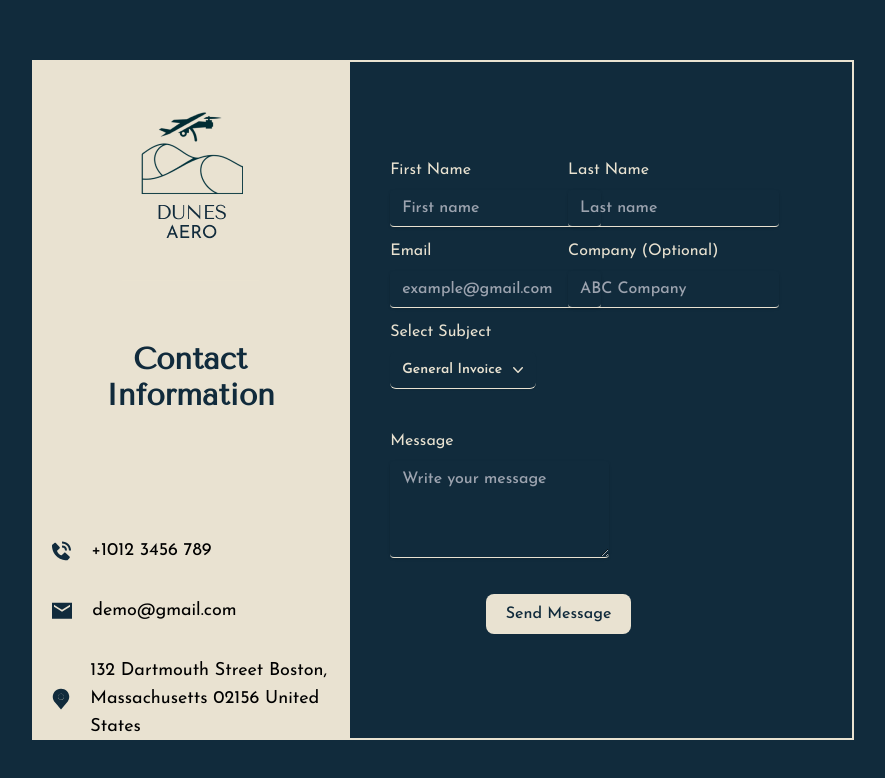
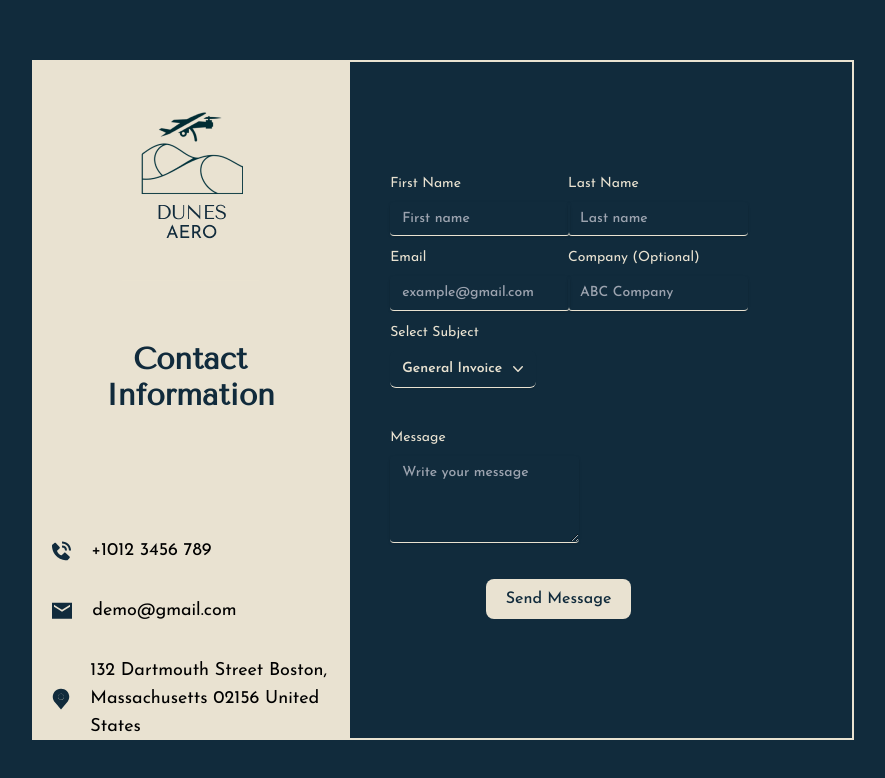
Before and after one commit to Dunes-Aero/Dunes-Aero-Website, a SvelteKit app: page /Contact in a window 1280 px wide. Shown: the top 778 px of the page, without its empty margins (197-1082 px from the left). Built offline with nearby package versions, Linux system fonts and the light colour scheme.

Commit message:
shared components modifications

```diff
--- a/src/lib/components/DropDown.svelte
+++ b/src/lib/components/DropDown.svelte
@@ -20,7 +20,7 @@
 </script>
 
 <div class="relative inline-block text-left mb-10">
-	<label class={`block mb-2 text-md font-joseph font-meduium text-${color}`}>
+	<label class={`block mb-2 text-sm font-joseph font-meduium text-${color}`}>
 		<slot />
 	</label>
 	<div>
--- a/src/lib/components/InputField.svelte
+++ b/src/lib/components/InputField.svelte
@@ -13,14 +13,14 @@
 </script>
 
 <div class="w-max">
-	<label class={`block mb-2 text-md font-joseph font-meduium text-${color}`} for={name}>
+	<label class={`block mb-2 text-sm font-joseph font-meduium text-${color}`} for={name}>
 		<slot />
 	</label>
 	<input
 		use:typeAction
 		{value}
         on:input={onInput}
-		class={`bg-transparent px-3 py-2 mb-3 text-md leading-tight font-joseph font-medium text-${color} border-b border-${color} rounded shadow appearance-none focus:outline-none focus:shadow-outline`}
+		class={`bg-transparent px-3 py-2 mb-3 text-sm leading-tight font-joseph font-medium text-${color} border-b border-${color} rounded shadow appearance-none focus:outline-none focus:shadow-outline`}
 		id={name}
 		{placeholder}
 	/>
--- a/src/lib/components/TextArea.svelte
+++ b/src/lib/components/TextArea.svelte
@@ -10,10 +10,10 @@
 
 
 <div>
-    <label class={`block mb-2 text-md w-full font-joseph font-meduium text-${color}`} for={name}><slot/></label>
+    <label class={`block mb-2 text-sm w-full font-joseph font-meduium text-${color}`} for={name}><slot/></label>
 
     <textarea id={name} name={name} rows="4"  {placeholder}  on:input={onInput}
-    class={`bg-transparent px-3 py-2 mb-3 text-md leading-tight font-joseph font-medium text-${color} border-b border-${color} rounded shadow appearance-none focus:outline-none focus:shadow-outline`}
+    class={`bg-transparent px-3 py-2 mb-3 text-sm leading-tight font-joseph font-medium text-${color} border-b border-${color} rounded shadow appearance-none focus:outline-none focus:shadow-outline`}
     />
 
 
--- a/src/routes/Hero/Navbar.svelte
+++ b/src/routes/Hero/Navbar.svelte
@@ -11,7 +11,8 @@
 		{ title: 'Solutions', id: 'solutions' },
 		{ title: 'About Us', id: 'about' },
 		{ title: 'Order Process', id: 'process' },
-		{ title: 'Contact Us', id: 'contact' }
+		{ title: 'Contact Us', id: 'contact' },
+		{ title: 'Prodcuts', id: 'products' }
 	];
 	let screenWidth;
 	let opened = true;
--- a/src/routes/Mission/+page.svelte
+++ b/src/routes/Mission/+page.svelte
@@ -43,7 +43,7 @@
 
 <!-- //----------------------------------- -->
 
-<section class="bg-secondary dark:bg-gray-900">
+<section id ="products" class="bg-secondary dark:bg-gray-900">
 	<div
 		class="gap-16 items-center py-8 px-4 mx-auto max-w-screen-xl lg:grid lg:grid-cols-2 lg:py-16 lg:px-6"
 	>
```
